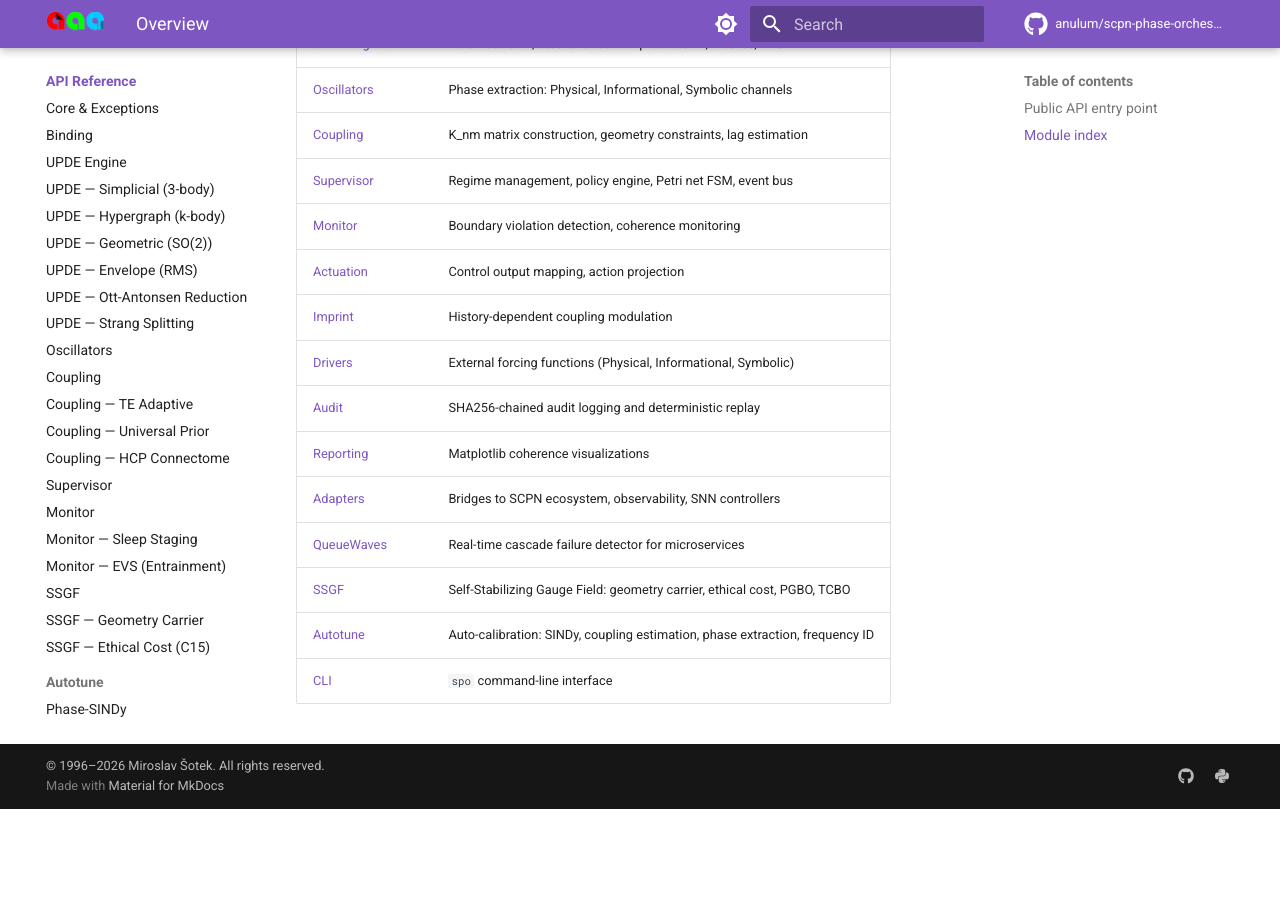
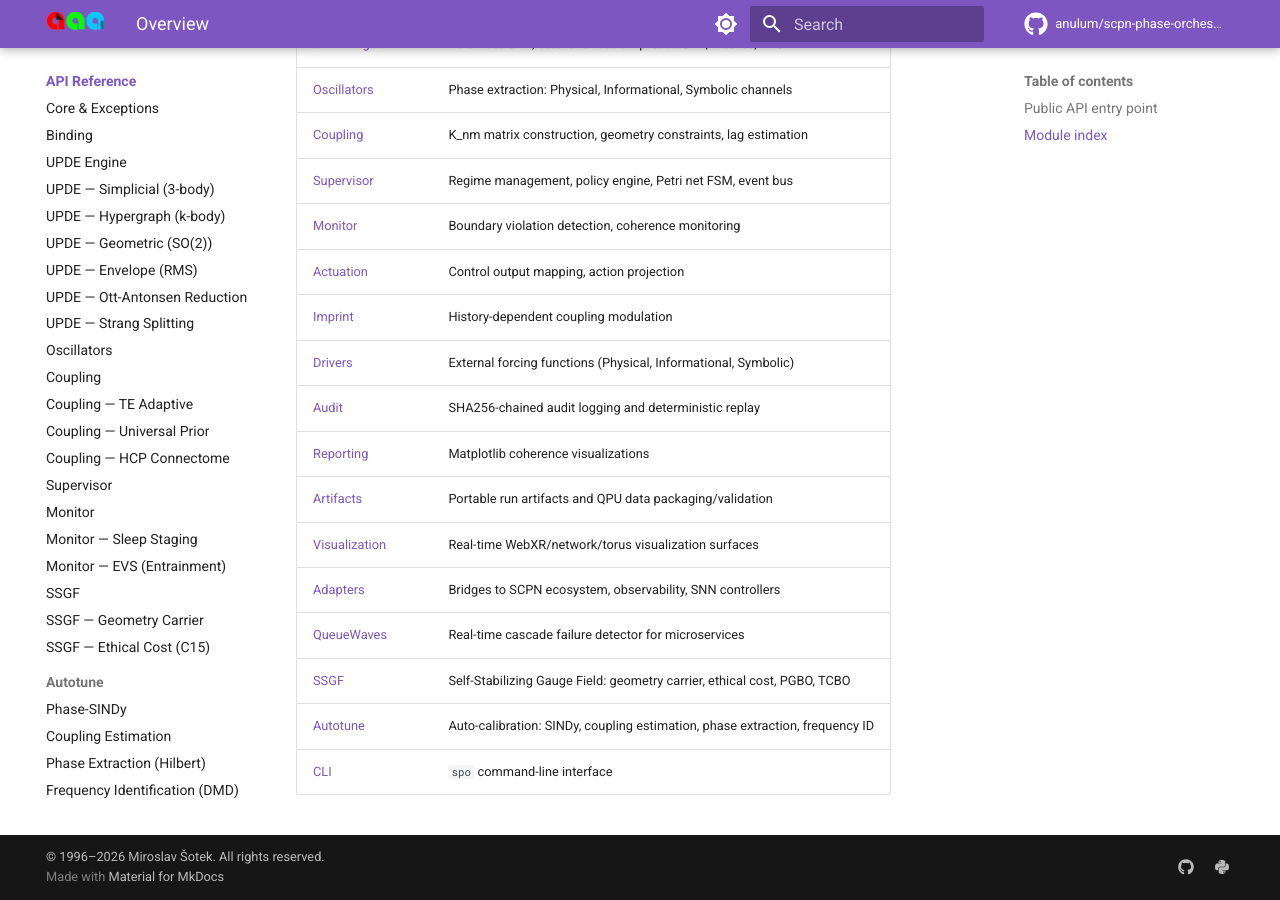
Before and after one commit to anulum/scpn-phase-orchestrator, an MkDocs documentation site: the page built from docs/reference/api/index.md, in a window 1280 px wide and 900 px high, scrolled down 692 px. Built offline with MkDocs 1.6.1 and Material for MkDocs 9.7.7, drawn with Linux system fonts in a browser that asks for light colours; comment, search, counter and statistics services are not loaded; before the commit the page ends 1501 px from its top, so only the background shows below that.

Commit message:
docs: complete mkdocs entrypoint/api coverage roadmap item
Co-Authored-By: Arcane Sapience <protoscience@anulum.li>

```diff
--- a/docs/reference/api/index.md
+++ b/docs/reference/api/index.md
@@ -31,6 +31,8 @@
 | [Drivers](drivers.md) | External forcing functions (Physical, Informational, Symbolic) |
 | [Audit](audit.md) | SHA256-chained audit logging and deterministic replay |
 | [Reporting](reporting.md) | Matplotlib coherence visualizations |
+| [Artifacts](artifacts.md) | Portable run artifacts and QPU data packaging/validation |
+| [Visualization](visualization.md) | Real-time WebXR/network/torus visualization surfaces |
 | [Adapters](adapters.md) | Bridges to SCPN ecosystem, observability, SNN controllers |
 | [QueueWaves](queuewaves.md) | Real-time cascade failure detector for microservices |
 | [SSGF](ssgf.md) | Self-Stabilizing Gauge Field: geometry carrier, ethical cost, PGBO, TCBO |
--- a/mkdocs.yml
+++ b/mkdocs.yml
@@ -138,6 +138,8 @@
       - Drivers: reference/api/drivers.md
       - Audit: reference/api/audit.md
       - Reporting: reference/api/reporting.md
+      - Artifacts: reference/api/artifacts.md
+      - Visualization: reference/api/visualization.md
       - Adapters: reference/api/adapters.md
       - QueueWaves: reference/api/queuewaves.md
       - "Neural Network (nn)": reference/api/nn.md
```
Also changed, not shown: ROADMAP.md (+1 -1 lines), docs/reference/api/artifacts.md (added, +13 -0 lines).
